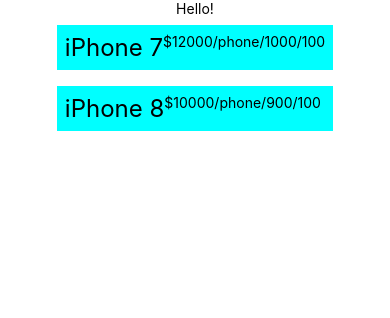
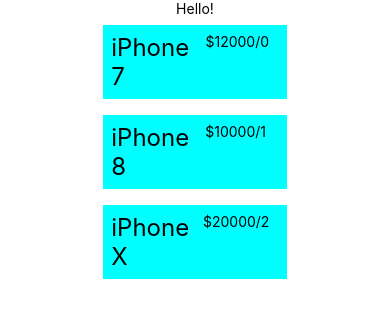
Before and after one commit to winnieywhsiao/w1tow4-ReactNative, a React Native app: screen / in a window 390 px wide. Shown: the top 318 px of the page. Built offline with nearby package versions, Linux system fonts and the light colour scheme.

Commit message:
TouchableOpacity & styles

```diff
--- a/App.js
+++ b/App.js
@@ -8,7 +8,7 @@ import ProductList from "./src/product/ProductList";
 export default function App() {
   return (
     <View style={styles.container}>
-      <Text>Hello!</Text>
+      <Text style={styles.text}>Hello!</Text>
       <ProductList />
       <StatusBar style="auto" />
     </View>
--- a/src/product/ProductList.js
+++ b/src/product/ProductList.js
@@ -1,4 +1,6 @@
-import React from "react";
+import React, { useState } from "react";
+import styles from "../styles";
+
 import {
   FlatList,
   SafeAreaView,
@@ -6,6 +8,7 @@ import {
   Text,
   StatusBar,
   StyleSheet,
+  TouchableOpacity,
 } from "react-native";
 
 const data = [
@@ -23,19 +26,33 @@ const data = [
     inventory: 900,
     safetyStock: 100,
   },
+  {
+    name: "iPhone X",
+    price: 20000,
+    category: "phone",
+    inventory: 1000,
+    safetyStock: 100,
+  },
 ];
 
-const renderItem = ({ item, index }) => (
-  <View style={styles.item}>
-    <Text style={styles.title}>{item.name}</Text>
-    <Text>{"$" + item.price}</Text>
-    <Text>/{item.category}</Text>
-    <Text>/{item.inventory}</Text>
-    <Text>/{item.safetyStock}</Text>
-  </View>
-);
+export default function ProductList() {
+  const [selected, setSelected] = useState(null); //必須要放 function 裡面
 
-export default function ProductList() {
+  const renderItem = ({ item, index }) => {
+    const backgroundColor = index === selected ? "#f9c2ff" : "#00ffff";
+
+    return (
+      <TouchableOpacity
+        onPress={() => setSelected(index)}
+        style={[styles.item, { backgroundColor }]}
+      >
+        <Text style={styles.title}>{item.name}</Text>
+        <Text style={styles.content}>{"$" + item.price}</Text>
+        <Text style={styles.content}>/{index}</Text>
+      </TouchableOpacity>
+    );
+  };
+
   return (
     <SafeAreaView style={styles.container}>
       <FlatList
@@ -46,25 +63,3 @@ export default function ProductList() {
     </SafeAreaView>
   );
 }
-
-const styles = StyleSheet.create({
-  container: {
-    //backgroundColor: '#00bfff',
-    flex: 1,
-    flexDirection: "row",
-    marginTop: StatusBar.currentHeight || 0,
-  },
-
-  item: {
-    flex: 1,
-    flexDirection: "row",
-    backgroundColor: "#00ffff",
-    padding: 8,
-    marginVertical: 8,
-    marginHorizontal: 16,
-  },
-
-  title: {
-    fontSize: 24,
-  },
-});
--- /dev/null
+++ b/src/styles.js
@@ -0,0 +1,31 @@
+import { StatusBar, StyleSheet } from "react-native";
+
+const styles = StyleSheet.create({
+  container: {
+    //backgroundColor: '#00bfff',
+    flex: 1,
+    // margin: "auto",
+    flexDirection: "row",
+    marginTop: StatusBar.currentHeight || 0,
+  },
+
+  item: {
+    flex: 1,
+    flexDirection: "row",
+    backgroundColor: "#00ffff",
+    padding: 8,
+    marginVertical: 8,
+    marginHorizontal: 16,
+  },
+
+  title: {
+    flex: 4,
+    fontSize: 24,
+  },
+
+  content: {
+    flex: 1,
+  },
+});
+
+export default styles;
```
